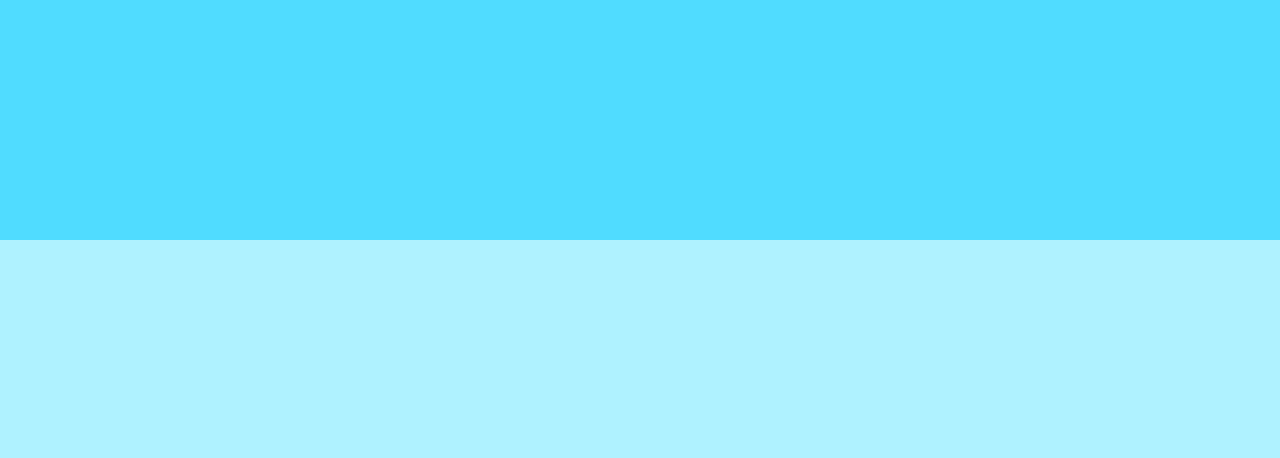
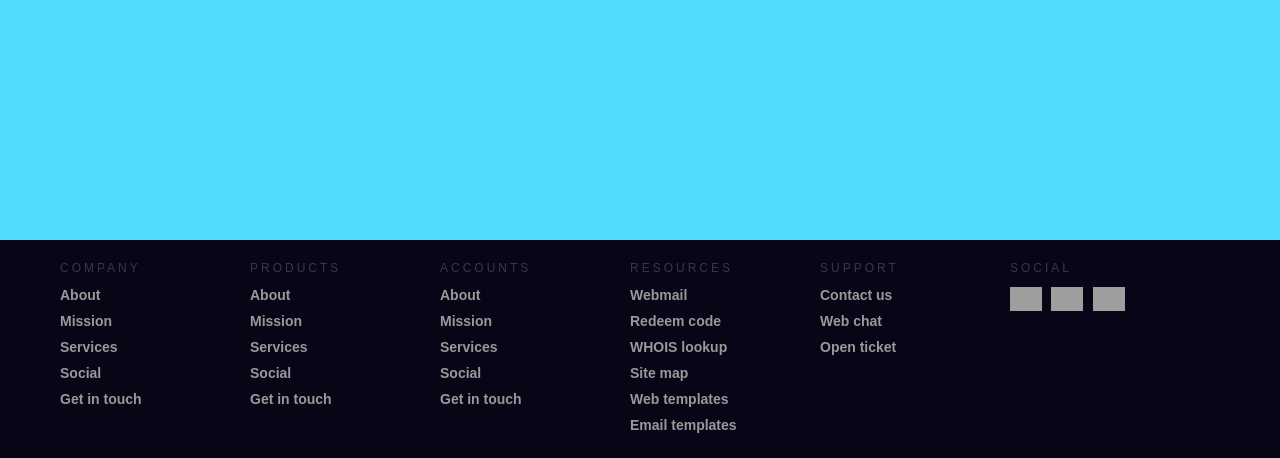
Before and after one commit to Azgardians/Currency-Converter, a PHP site: page / in a window 1280 px wide. Shown: the part 1014-1472 px from the top of the page. Before the commit the page ends 1254 px from the top, so only its background shows below. Run offline with PHP 8.4, Linux system fonts and the light colour scheme; some libraries are stand-ins or nearby versions; some web fonts are replaced; grey boxes are pictures that could not be loaded.

Commit message:
A dummy footer is updated with dummy values

```diff
--- a/index.html
+++ b/index.html
@@ -9,7 +9,7 @@
     <title>Currency</title>
 </head>
 <body>
-
+<!-- <div class="containers"> -->
   <div id="navbar">
     <a href="#default" id="logo">YeshWanth & Co.</a>
     <div id="navbar-right">
@@ -46,6 +46,70 @@
           <input type="number" id="to_ammount" placeholder="0" />
       </div>
   </div>
+<!-- </div> -->
+<div class="footer">
+  <div class="contain">
+    <div class="col">
+      <h1>Company</h1>
+      <ul>
+        <li>About</li>
+        <li>Mission</li>
+        <li>Services</li>
+        <li>Social</li>
+        <li>Get in touch</li>
+      </ul>
+    </div>
+    <div class="col">
+      <h1>Products</h1>
+      <ul>
+        <li>About</li>
+        <li>Mission</li>
+        <li>Services</li>
+        <li>Social</li>
+        <li>Get in touch</li>
+      </ul>
+    </div>
+    <div class="col">
+      <h1>Accounts</h1>
+      <ul>
+        <li>About</li>
+        <li>Mission</li>
+        <li>Services</li>
+        <li>Social</li>
+        <li>Get in touch</li>
+      </ul>
+    </div>
+    <div class="col">
+      <h1>Resources</h1>
+      <ul>
+        <li>Webmail</li>
+        <li>Redeem code</li>
+        <li>WHOIS lookup</li>
+        <li>Site map</li>
+        <li>Web templates</li>
+        <li>Email templates</li>
+      </ul>
+    </div>
+    <div class="col">
+      <h1>Support</h1>
+      <ul>
+        <li>Contact us</li>
+        <li>Web chat</li>
+        <li>Open ticket</li>
+      </ul>
+    </div>
+    <div class="col social">
+      <h1>Social</h1>
+      <ul>
+        <li><img src="https://svgshare.com/i/5fq.svg" width="32" style="width: 32px;"></li>
+        <li><img src="https://svgshare.com/i/5eA.svg" width="32" style="width: 32px;"></li>
+        <li><img src="https://svgshare.com/i/5f_.svg" width="32" style="width: 32px;"></li>
+      </ul>
+    </div>
+    <div class="clearfix"></div>
+  </div>
+</div>
+
 
 <script src="./js/navbar.js"></script>
 <script  src="./js/function.js"></script>
--- a/js/navbar.js
+++ b/js/navbar.js
@@ -9,13 +9,18 @@ function scrollFunction() {
     document.getElementById("navbar").style.padding = "50px 10px";
     document.getElementById("logo").style.fontSize = "35px";
   }
-  if (document.body.scrollTop > 280 || document.documentElement.scrollTop > 280){
+  if ((document.body.scrollTop > 280 || document.documentElement.scrollTop > 280)){
     document.getElementById("navbar").style.backgroundColor = "black";
     document.getElementById("logo").style.backgroundColor = "#aff2ff";
   }else{
     document.getElementById("navbar").style.backgroundColor = "";
     document.getElementById("logo").style.backgroundColor = "";
   }
+  if (document.body.scrollTop > 500 || document.documentElement.scrollTop > 500){
+    document.getElementById("navbar").style.backgroundColor = "";
+    document.getElementById("logo").style.backgroundColor = "";
+  }
+
 
 }
 // for Converting the given denomination.
--- a/static/style.css
+++ b/static/style.css
@@ -10,6 +10,10 @@ body {
 	background-size: cover;
 	background-position: 0 0;
 }
+/* .containers{
+    margin: 40px 40px;
+    z-index: 90;
+} */
 
 .content {
     width: 30%;
@@ -30,7 +34,7 @@ body {
     position: fixed;
     width: 100%;
     top: 0;
-    z-index: 99;
+    z-index: 199;
 }
 
 #navbar a {
@@ -149,3 +153,105 @@ body {
 select:focus, input:focus, button:focus {
 	outline: 0;
 }
+
+/* FOOTER-CSS_STYLING */
+.footer {
+    width: 100%;
+    position: relative;
+    height: auto;
+    background-color: #070617;
+}
+.footer .col {
+    width: 190px;
+    height: auto;
+    float: left;
+    box-sizing: border-box;
+    -webkit-box-sizing: border-box;
+    -moz-box-sizing: border-box;
+    padding: 0px 20px 20px 20px;
+}
+.footer .col h1 {
+    margin: 0;
+    padding: 0;
+    font-family: inherit;
+    font-size: 12px;
+    line-height: 17px;
+    padding: 20px 0px 5px 0px;
+    color: rgba(255,255,255,0.2);
+    font-weight: normal;
+    text-transform: uppercase;
+    letter-spacing: 0.250em;
+}
+.footer .col ul {
+    list-style-type: none;
+    margin: 0;
+    padding: 0;
+}
+.footer .col ul li {
+    color: #999999;
+    font-size: 14px;
+    font-family: inherit;
+    font-weight: bold;
+    padding: 5px 0px 5px 0px;
+    cursor: pointer;
+    transition: .2s;
+    -webkit-transition: .2s;
+    -moz-transition: .2s;
+}
+.social ul li {
+    display: inline-block;
+    padding-right: 5px !important;
+}
+
+.footer .col ul li:hover {
+    color: #ffffff;
+    transition: .1s;
+    -webkit-transition: .1s;
+    -moz-transition: .1s;
+}
+.clearfix {
+    clear: both;
+}
+@media only screen and (min-width: 1280px) {
+   .contain {
+        width: 1200px;
+        margin: 0 auto;
+    }
+}
+@media only screen and (max-width: 1139px) {
+    .contain .social {
+        width: 1000px;
+        display: block;
+    }
+    .social h1 {
+        margin: 0px;
+    }
+}
+@media only screen and (max-width: 950px) {
+    .footer .col {
+        width: 33%;
+    }
+    .footer .col h1 {
+        font-size: 14px;
+    }
+    .footer .col ul li {
+        font-size: 13px;
+    }
+}
+
+@media only screen and (max-width: 500px) {
+    .footer .col {
+        width: 50%;
+    }
+    .footer .col h1 {
+        font-size: 14px;
+    }
+    .footer .col ul li {
+        font-size: 13px;
+    }
+}
+@media only screen and (max-width: 340px) {
+    .footer .col {
+        width: 100%;
+    }
+}
```
Lines whose indentation alone changed are shown as unchanged.
